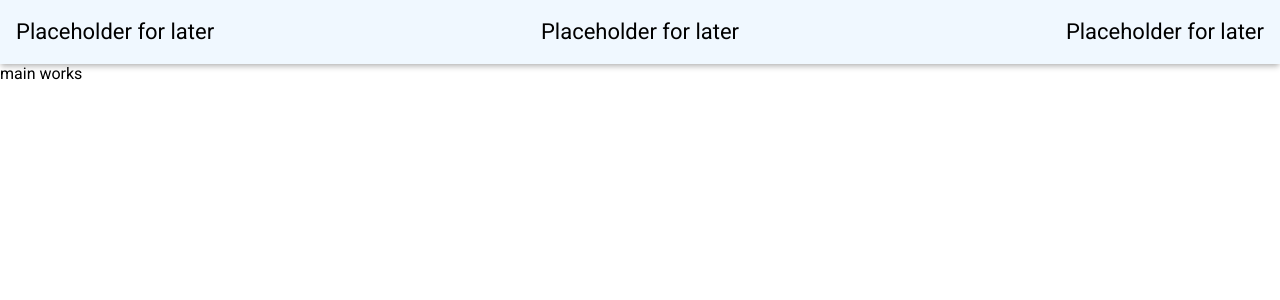
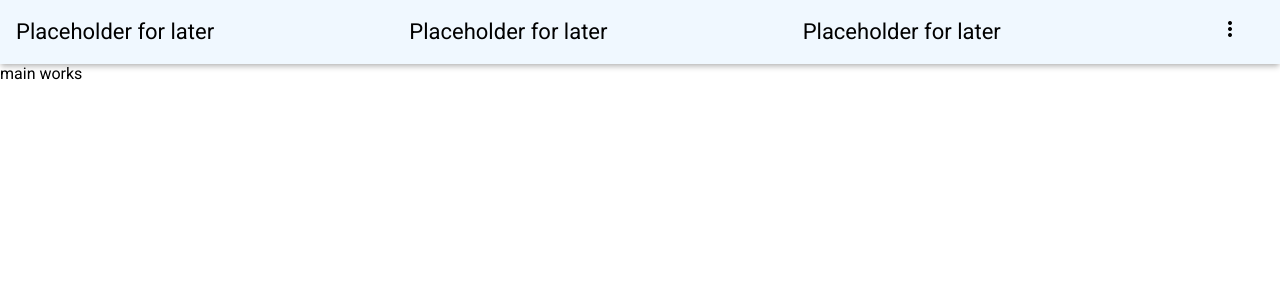
Before and after one commit to JansthcirlU/RecipesRxJS, an Angular app in the folder recipes-rxjs/: page / in a window 1280 px wide. Shown: the top 300 px of the page. Built offline with nearby package versions, Linux system fonts and the light colour scheme.

Commit message:
Add working navbar

```diff
--- a/recipes-rxjs/src/app/components/navbar/navbar.component.css
+++ b/recipes-rxjs/src/app/components/navbar/navbar.component.css
@@ -1,7 +1,22 @@
 mat-toolbar {
-  background-color: aliceblue ;
-  color: black;
-  display: flex;
-  justify-content: space-between;
-  box-shadow: 0px 4px 6px -1px rgba(0, 0, 0, 0.2), 0px 2px 4px -1px rgba(0, 0, 0, 0.12);
+    background-color: aliceblue;
+    color: black;
+    display: flex;
+    justify-content: space-between;
+    box-shadow: 0px 4px 6px -1px rgba(0, 0, 0, 0.2), 0px 2px 4px -1px rgba(0, 0, 0, 0.12);
 }
+
+.mat-icon-button {
+    background-color: transparent;
+    border: none;
+    color: inherit;
+    font: inherit;
+    cursor: pointer;
+    outline: inherit;
+    padding: 0.5em 1em;
+    margin: 0;
+    text-align: center;
+    text-decoration: none;
+    display: inline-block;
+
+}
--- a/recipes-rxjs/src/app/components/navbar/navbar.component.html
+++ b/recipes-rxjs/src/app/components/navbar/navbar.component.html
@@ -2,4 +2,7 @@
     <span>Placeholder for later</span>
     <span>Placeholder for later</span>
     <span>Placeholder for later</span>
+    <button class="mat-icon-button">
+        <mat-icon>more_vert</mat-icon>
+    </button>
 </mat-toolbar>
--- a/recipes-rxjs/src/app/components/navbar/navbar.component.ts
+++ b/recipes-rxjs/src/app/components/navbar/navbar.component.ts
@@ -1,10 +1,11 @@
 import { Component } from '@angular/core';
+import { MatIconModule } from '@angular/material/icon';
 import { MatToolbarModule } from '@angular/material/toolbar';
 
 @Component({
   selector: 'app-navbar',
   standalone: true,
-  imports: [MatToolbarModule],
+  imports: [MatToolbarModule, MatIconModule],
   templateUrl: './navbar.component.html',
   styleUrl: './navbar.component.css'
 })
```
